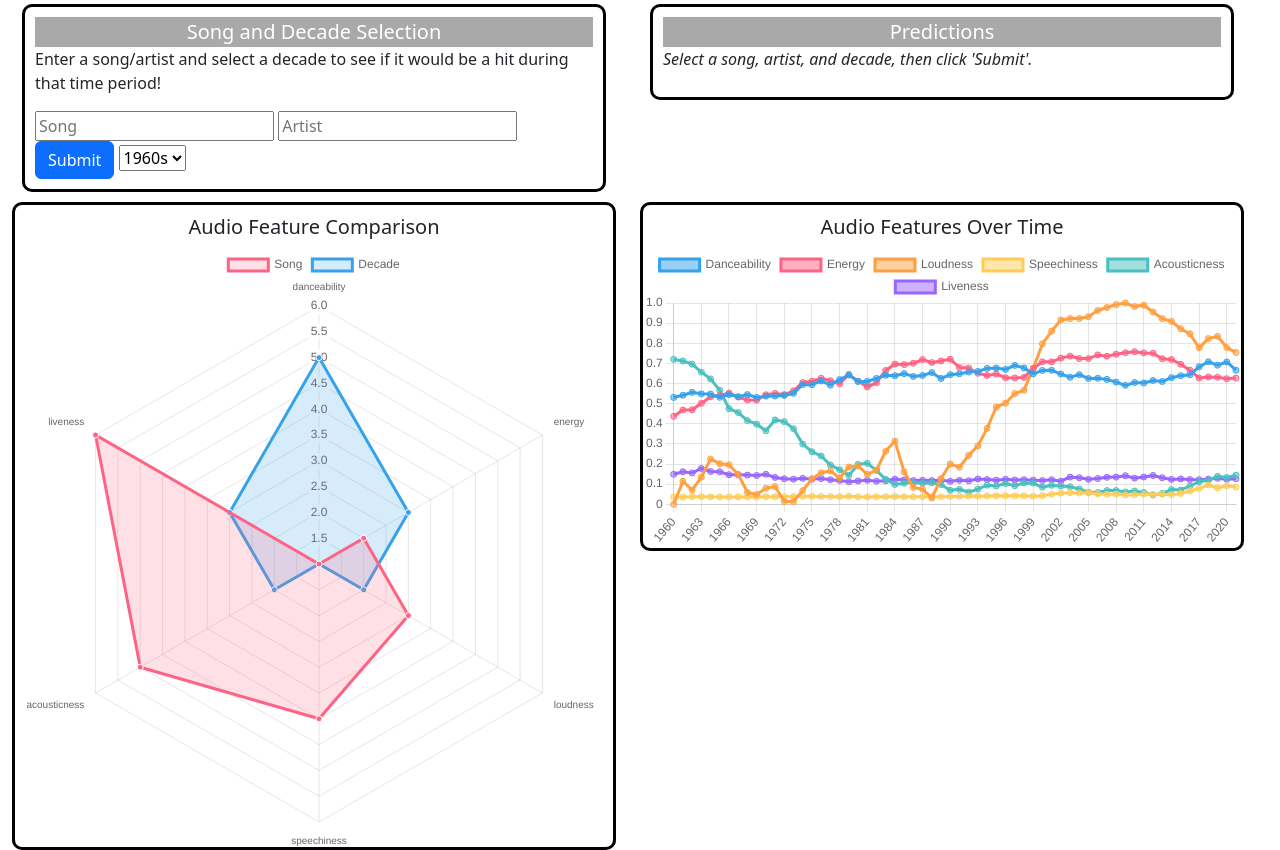
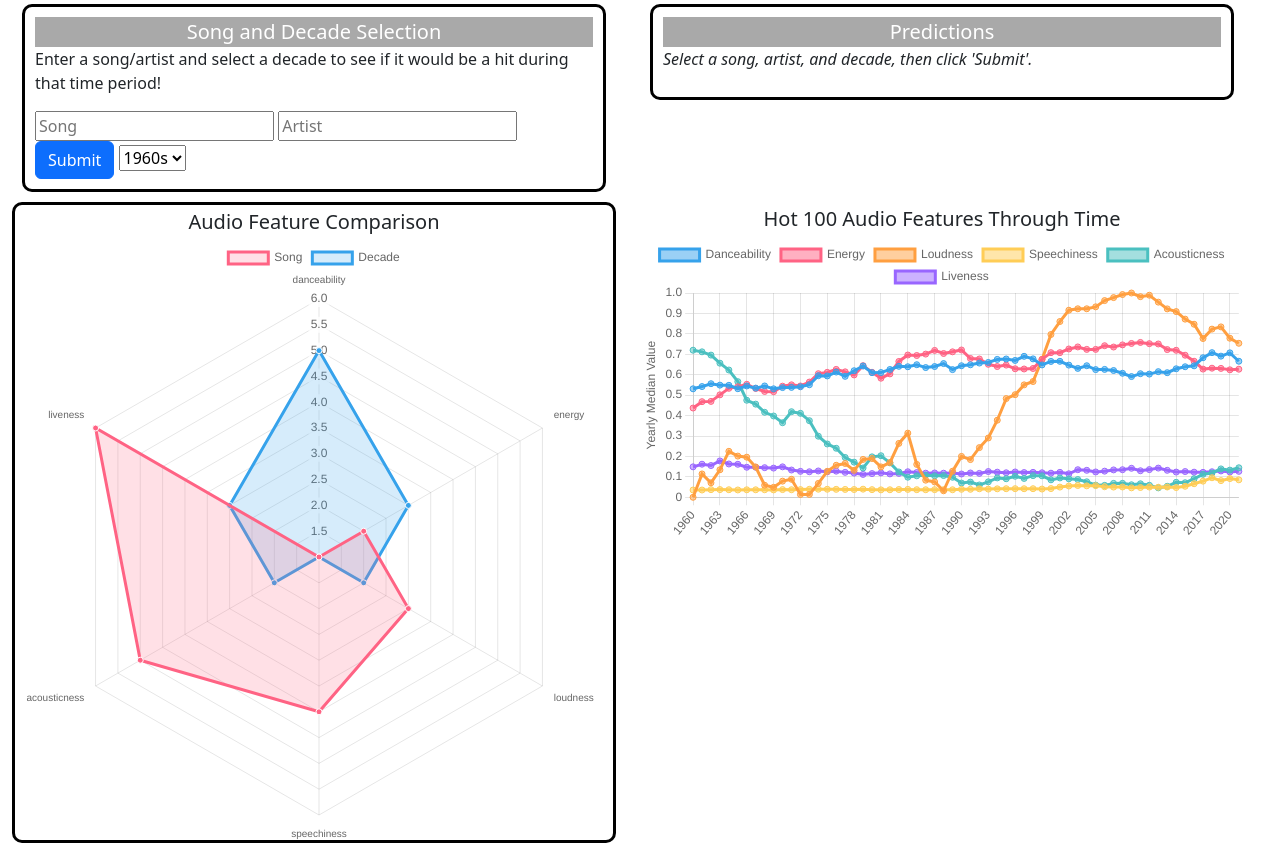
Before and after one commit to basse058/billboard_v3, a Flask app: page / in a window 1280 px wide. Shown: the part 427-1277 px from the top of the page. Run offline with Flask 2, Linux system fonts and the light colour scheme; parts of the project's set-up code (start-up, migrations or seed data) failed here and were passed over; some libraries are stand-ins or nearby versions.

Commit message:
Add y-axis label to line chart

```diff
--- a/static/css/style.css
+++ b/static/css/style.css
@@ -66,11 +66,18 @@
 h5 {
     text-align:center;
     font-size: 20px;
-    margin: 5px
+}
+
+p2 {
+    margin-top:0px;
+    padding-top:0px;
 }
 
 .chart-heading {
-    margin: 10px;
+    text-align: center;
+    margin-top: 5px;
+    margin-bottom:0px;
+    padding-bottom:0px;
 }
 
 #page-header {
--- a/static/js/charts.js
+++ b/static/js/charts.js
@@ -66,6 +66,14 @@ let featuresYearlyData = {
   };
 
 let chartOptions = {
+    scales: {
+        y: {
+            title: {
+                display: true,
+                text: 'Yearly Median Value'
+            }
+        }
+    },
     legend: {
         display: true,
         position: 'top',
--- a/templates/index.html
+++ b/templates/index.html
@@ -113,12 +113,10 @@
           </div>
           <div class="col-md-6">
             <div class="chart-container">
-              <div class="featuresChart-frame">
-                <div class="chart-heading">
-                  <h5 class="chart-title">Audio Features Over Time</h5>
-                </div>
-                <canvas id="featuresChart"></canvas>
+              <div class="chart-heading">
+                <h5 class="chart-title">Hot 100 Audio Features Through Time</h5>
               </div>
+              <canvas id="featuresChart"></canvas>
             </div>
           </div>
         </div>
```
